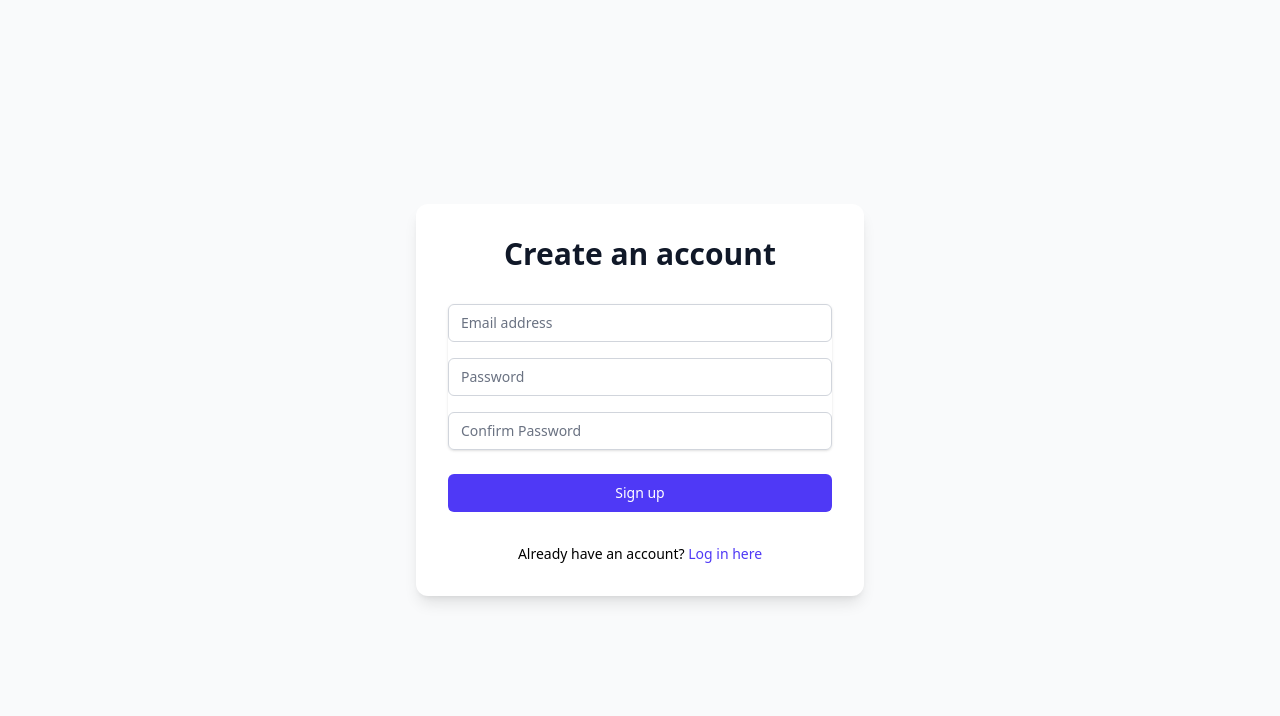
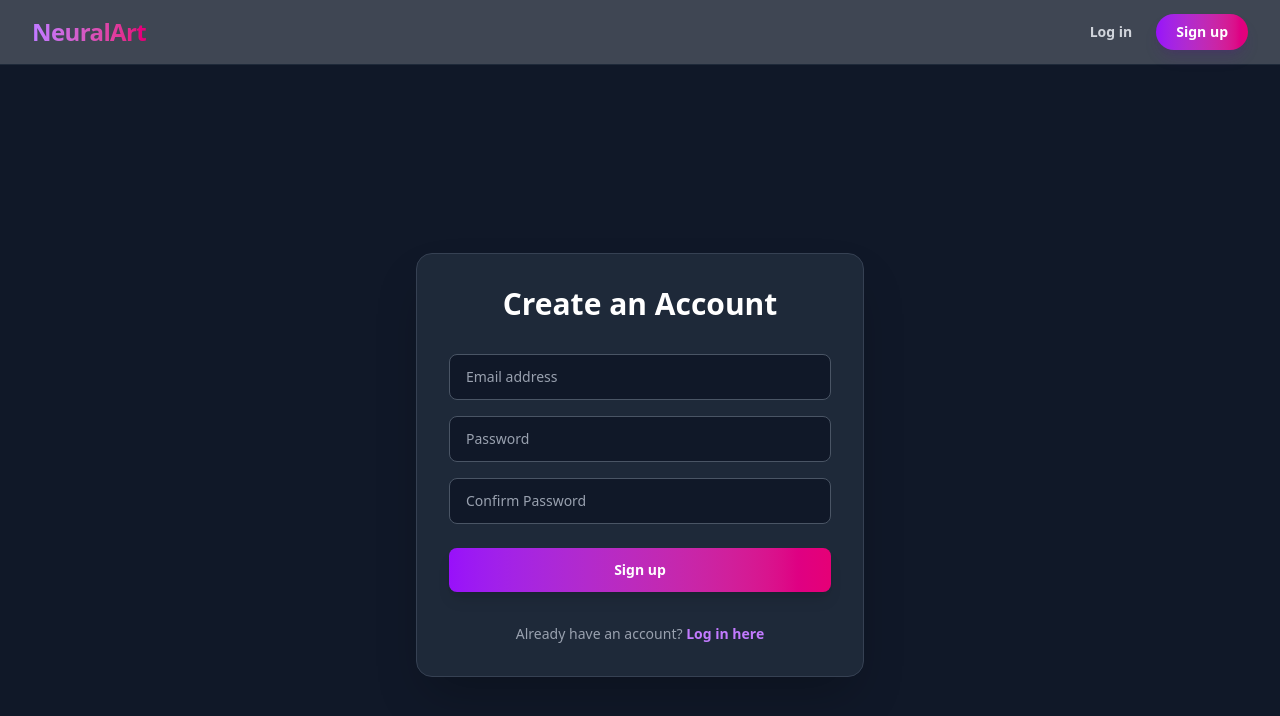
Before and after one commit to Kevo-03/Neural-Style-Transfer, a Next.js app in the folder frontend/: page /signup in a window 1280 px wide. Shown: the top 716 px of the page. Built offline with nearby package versions, Linux system fonts and the light colour scheme; no server answers.

Commit message:
prevent logged in user to access root, login, signup pages

```diff
--- a/frontend/src/app/layout.tsx
+++ b/frontend/src/app/layout.tsx
@@ -2,6 +2,7 @@ import type { Metadata } from "next";
 import { Geist, Geist_Mono } from "next/font/google";
 import { AuthProvider } from "@/context/AuthContext";
 import "./globals.css";
+import Navbar from "@/components/Navbar";
 
 const geistSans = Geist({
   variable: "--font-geist-sans",
@@ -28,7 +29,12 @@ export default function RootLayout({
       <body
         className={`${geistSans.variable} ${geistMono.variable} antialiased`}
       >
-        <AuthProvider>{children}</AuthProvider>
+        <AuthProvider>
+          <Navbar />
+          <main>
+            {children}
+          </main>
+        </AuthProvider>
       </body>
     </html>
   );
--- a/frontend/src/app/login/page.tsx
+++ b/frontend/src/app/login/page.tsx
@@ -1,16 +1,26 @@
 "use client";
 
 import { useState } from "react";
-import { useAuth } from "@/context/AuthContext"; // Adjust path if needed
+import { useAuth } from "@/context/AuthContext";
+import { useEffect } from "react";
+import { useRouter } from "next/navigation";
+import { Loader2 } from "lucide-react"; // Added for the spinning effect!
 
 export default function LoginPage() {
     const [email, setEmail] = useState("");
     const [password, setPassword] = useState("");
     const [error, setError] = useState("");
     const [isLoading, setIsLoading] = useState(false);
+    const { login, isAuthenticated, isCheckingAuth } = useAuth();
+    const router = useRouter();
 
-    // Bring in the login function from our Brain!
-    const { login } = useAuth();
+    useEffect(() => {
+        // If we are done checking, and they ARE logged in, kick them to the library!
+        if (!isCheckingAuth && isAuthenticated) {
+            router.push("/library");
+        }
+    }, [isAuthenticated, isCheckingAuth, router]);
+
 
     const handleSubmit = async (e: React.FormEvent) => {
         e.preventDefault();
@@ -18,7 +28,6 @@ export default function LoginPage() {
         setError("");
 
         try {
-            // This calls your FastAPI /auth/login route
             await login(email, password);
         } catch (err) {
             setError("Invalid email or password. Please try again.");
@@ -28,25 +37,27 @@ export default function LoginPage() {
     };
 
     return (
-        <div className="flex min-h-screen items-center justify-center bg-gray-50">
-            <div className="w-full max-w-md space-y-8 rounded-xl bg-white p-8 shadow-lg">
+        <div className="flex min-h-screen items-center justify-center bg-gray-900 px-4">
+            <div className="w-full max-w-md space-y-8 rounded-2xl border border-gray-700 bg-gray-800 p-8 shadow-2xl">
                 <div>
-                    <h2 className="text-center text-3xl font-extrabold text-gray-900">
-                        Sign in to your account
+                    <h2 className="text-center text-3xl font-extrabold text-white">
+                        Welcome Back
                     </h2>
                 </div>
 
                 <form className="mt-8 space-y-6" onSubmit={handleSubmit}>
                     {error && (
-                        <div className="text-red-500 text-sm text-center">{error}</div>
+                        <div className="rounded-lg bg-red-900/30 p-3 border border-red-500/50 text-red-200 text-sm text-center">
+                            {error}
+                        </div>
                     )}
 
-                    <div className="space-y-4 rounded-md shadow-sm">
+                    <div className="space-y-4">
                         <div>
                             <input
                                 type="email"
                                 required
-                                className="w-full rounded-md border border-gray-300 px-3 py-2 text-gray-900 placeholder-gray-500 focus:border-indigo-500 focus:outline-none focus:ring-indigo-500 sm:text-sm"
+                                className="w-full rounded-lg border border-gray-600 bg-gray-900 px-4 py-3 text-white placeholder-gray-400 focus:border-purple-500 focus:outline-none focus:ring-1 focus:ring-purple-500 sm:text-sm transition"
                                 placeholder="Email address"
                                 value={email}
                                 onChange={(e) => setEmail(e.target.value)}
@@ -56,7 +67,7 @@ export default function LoginPage() {
                             <input
                                 type="password"
                                 required
-                                className="w-full rounded-md border border-gray-300 px-3 py-2 text-gray-900 placeholder-gray-500 focus:border-indigo-500 focus:outline-none focus:ring-indigo-500 sm:text-sm"
+                                className="w-full rounded-lg border border-gray-600 bg-gray-900 px-4 py-3 text-white placeholder-gray-400 focus:border-purple-500 focus:outline-none focus:ring-1 focus:ring-purple-500 sm:text-sm transition"
                                 placeholder="Password"
                                 value={password}
                                 onChange={(e) => setPassword(e.target.value)}
@@ -68,9 +79,16 @@ export default function LoginPage() {
                         <button
                             type="submit"
                             disabled={isLoading}
-                            className="group relative flex w-full justify-center rounded-md border border-transparent bg-indigo-600 px-4 py-2 text-sm font-medium text-white hover:bg-indigo-700 focus:outline-none focus:ring-2 focus:ring-indigo-500 focus:ring-offset-2 disabled:bg-indigo-400"
+                            className="group relative flex w-full justify-center items-center rounded-lg bg-gradient-to-r from-purple-600 to-pink-600 px-4 py-3 text-sm font-bold text-white hover:opacity-90 transition disabled:opacity-50 disabled:cursor-not-allowed shadow-lg"
                         >
-                            {isLoading ? "Signing in..." : "Sign in"}
+                            {isLoading ? (
+                                <>
+                                    <Loader2 className="w-5 h-5 mr-2 animate-spin" />
+                                    Signing in...
+                                </>
+                            ) : (
+                                "Sign in"
+                            )}
                         </button>
                     </div>
                 </form>
--- a/frontend/src/app/page.tsx
+++ b/frontend/src/app/page.tsx
@@ -1,25 +1,53 @@
+"use client";
+
 import Link from "next/link";
+import { useAuth } from "@/context/AuthContext";
+import { useRouter } from "next/navigation";
+import { useEffect } from "react";
+import { Loader2 } from "lucide-react";
 
 export default function Home() {
+  const { isAuthenticated, isCheckingAuth } = useAuth();
+  const router = useRouter();
+
+  // 🛡️ THE REVERSE BOUNCER: If they are already logged in, send them to the app!
+  useEffect(() => {
+    if (!isCheckingAuth && isAuthenticated) {
+      router.push("/library");
+    }
+  }, [isAuthenticated, isCheckingAuth, router]);
+
+  // Prevent UI flash while checking
+  if (isCheckingAuth) {
+    return (
+      <div className="flex min-h-screen items-center justify-center bg-gray-900">
+        <Loader2 className="w-8 h-8 animate-spin text-purple-500" />
+      </div>
+    );
+  }
+
   return (
-    <div className="flex min-h-[calc(100vh-4rem)] flex-col items-center justify-center bg-gray-50 px-4 text-center">
-      <h1 className="text-5xl font-extrabold tracking-tight text-gray-900 sm:text-6xl">
-        Transform Your Photos with <span className="text-indigo-600">AI</span>
+    <div className="flex min-h-[calc(100vh-4rem)] flex-col items-center justify-center bg-gray-900 px-4 text-center">
+      <h1 className="text-5xl font-extrabold tracking-tight text-white sm:text-6xl">
+        Transform Your Photos with{" "}
+        <span className="bg-gradient-to-r from-purple-400 to-pink-600 bg-clip-text text-transparent">
+          AI
+        </span>
       </h1>
-      <p className="mx-auto mt-6 max-w-2xl text-lg text-gray-500">
+      <p className="mx-auto mt-6 max-w-2xl text-lg text-gray-300">
         Upload your photos and apply the visual style of famous artworks using our advanced Neural Style Transfer engine.
       </p>
 
       <div className="mt-10 flex flex-col justify-center space-y-4 sm:flex-row sm:space-x-4 sm:space-y-0">
         <Link
           href="/signup"
-          className="inline-flex items-center justify-center rounded-md border border-transparent bg-indigo-600 px-8 py-3 text-base font-medium text-white hover:bg-indigo-700 md:py-4 md:text-lg"
+          className="inline-flex items-center justify-center rounded-full bg-gradient-to-r from-purple-600 to-pink-600 px-8 py-3 text-base font-bold text-white hover:opacity-90 transition md:py-4 md:text-lg"
         >
           Get Started for Free
         </Link>
         <Link
           href="/login"
-          className="inline-flex items-center justify-center rounded-md border border-transparent bg-indigo-100 px-8 py-3 text-base font-medium text-indigo-700 hover:bg-indigo-200 md:py-4 md:text-lg"
+          className="inline-flex items-center justify-center rounded-full border border-gray-600 bg-gray-800 px-8 py-3 text-base font-bold text-white hover:bg-gray-700 transition md:py-4 md:text-lg"
         >
           Log In
         </Link>
--- a/frontend/src/app/signup/page.tsx
+++ b/frontend/src/app/signup/page.tsx
@@ -2,7 +2,10 @@
 
 import { useState } from "react";
 import { useAuth } from "@/context/AuthContext";
-import Link from "next/link"; // For linking back to the login page
+import { useEffect } from "react";
+import { useRouter } from "next/navigation";
+import Link from "next/link";
+import { Loader2 } from "lucide-react";
 
 export default function SignupPage() {
     const [email, setEmail] = useState("");
@@ -10,8 +13,16 @@ export default function SignupPage() {
     const [confirmPassword, setConfirmPassword] = useState("");
     const [error, setError] = useState("");
     const [isLoading, setIsLoading] = useState(false);
+    const { signup, isAuthenticated, isCheckingAuth } = useAuth();
+    const router = useRouter();
 
-    const { signup } = useAuth();
+    useEffect(() => {
+        // If we are done checking, and they ARE logged in, kick them to the library!
+        if (!isCheckingAuth && isAuthenticated) {
+            router.push("/library");
+        }
+    }, [isAuthenticated, isCheckingAuth, router]);
+
 
     const handleSubmit = async (e: React.FormEvent) => {
         e.preventDefault();
@@ -26,7 +37,6 @@ export default function SignupPage() {
 
         try {
             await signup(email, password);
-            // The context handles the redirect to /library after logging them in!
         } catch (err) {
             setError("Could not create account. Email might already exist.");
         } finally {
@@ -35,24 +45,26 @@ export default function SignupPage() {
     };
 
     return (
-        <div className="flex min-h-screen items-center justify-center bg-gray-50">
-            <div className="w-full max-w-md space-y-8 rounded-xl bg-white p-8 shadow-lg">
+        <div className="flex min-h-screen items-center justify-center bg-gray-900 px-4">
+            <div className="w-full max-w-md space-y-8 rounded-2xl border border-gray-700 bg-gray-800 p-8 shadow-2xl">
                 <div>
-                    <h2 className="text-center text-3xl font-extrabold text-gray-900">
-                        Create an account
+                    <h2 className="text-center text-3xl font-extrabold text-white">
+                        Create an Account
                     </h2>
                 </div>
 
                 <form className="mt-8 space-y-6" onSubmit={handleSubmit}>
                     {error && (
-                        <div className="text-red-500 text-sm text-center">{error}</div>
+                        <div className="rounded-lg bg-red-900/30 p-3 border border-red-500/50 text-red-200 text-sm text-center">
+                            {error}
+                        </div>
                     )}
 
-                    <div className="space-y-4 rounded-md shadow-sm">
+                    <div className="space-y-4">
                         <input
                             type="email"
                             required
-                            className="w-full rounded-md border border-gray-300 px-3 py-2 text-gray-900 placeholder-gray-500 focus:border-indigo-500 focus:outline-none focus:ring-indigo-500 sm:text-sm"
+                            className="w-full rounded-lg border border-gray-600 bg-gray-900 px-4 py-3 text-white placeholder-gray-400 focus:border-purple-500 focus:outline-none focus:ring-1 focus:ring-purple-500 sm:text-sm transition"
                             placeholder="Email address"
                             value={email}
                             onChange={(e) => setEmail(e.target.value)}
@@ -60,7 +72,7 @@ export default function SignupPage() {
                         <input
                             type="password"
                             required
-                            className="w-full rounded-md border border-gray-300 px-3 py-2 text-gray-900 placeholder-gray-500 focus:border-indigo-500 focus:outline-none focus:ring-indigo-500 sm:text-sm"
+                            className="w-full rounded-lg border border-gray-600 bg-gray-900 px-4 py-3 text-white placeholder-gray-400 focus:border-purple-500 focus:outline-none focus:ring-1 focus:ring-purple-500 sm:text-sm transition"
                             placeholder="Password"
                             value={password}
                             onChange={(e) => setPassword(e.target.value)}
@@ -68,7 +80,7 @@ export default function SignupPage() {
                         <input
                             type="password"
                             required
-                            className="w-full rounded-md border border-gray-300 px-3 py-2 text-gray-900 placeholder-gray-500 focus:border-indigo-500 focus:outline-none focus:ring-indigo-500 sm:text-sm"
+                            className="w-full rounded-lg border border-gray-600 bg-gray-900 px-4 py-3 text-white placeholder-gray-400 focus:border-purple-500 focus:outline-none focus:ring-1 focus:ring-purple-500 sm:text-sm transition"
                             placeholder="Confirm Password"
                             value={confirmPassword}
                             onChange={(e) => setConfirmPassword(e.target.value)}
@@ -79,16 +91,23 @@ export default function SignupPage() {
                         <button
                             type="submit"
                             disabled={isLoading}
-                            className="group relative flex w-full justify-center rounded-md border border-transparent bg-indigo-600 px-4 py-2 text-sm font-medium text-white hover:bg-indigo-700 focus:outline-none focus:ring-2 focus:ring-indigo-500 focus:ring-offset-2 disabled:bg-indigo-400"
+                            className="group relative flex w-full justify-center items-center rounded-lg bg-gradient-to-r from-purple-600 to-pink-600 px-4 py-3 text-sm font-bold text-white hover:opacity-90 transition disabled:opacity-50 disabled:cursor-not-allowed shadow-lg"
                         >
-                            {isLoading ? "Creating..." : "Sign up"}
+                            {isLoading ? (
+                                <>
+                                    <Loader2 className="w-5 h-5 mr-2 animate-spin" />
+                                    Creating...
+                                </>
+                            ) : (
+                                "Sign up"
+                            )}
                         </button>
                     </div>
                 </form>
 
-                <div className="text-center text-sm">
+                <div className="text-center text-sm text-gray-400">
                     Already have an account?{" "}
-                    <Link href="/login" className="font-medium text-indigo-600 hover:text-indigo-500">
+                    <Link href="/login" className="font-semibold text-purple-400 hover:text-pink-400 transition">
                         Log in here
                     </Link>
                 </div>
--- /dev/null
+++ b/frontend/src/components/Navbar.tsx
@@ -0,0 +1,71 @@
+"use client";
+
+import Link from "next/link";
+import { useAuth } from "@/context/AuthContext";
+import { Loader2 } from "lucide-react";
+
+export default function Navbar() {
+    const { isAuthenticated, isCheckingAuth, logout } = useAuth();
+
+    return (
+        <nav className="sticky top-0 z-50 w-full border-b border-gray-800 bg-gray-900/80 backdrop-blur-md px-4 sm:px-6 lg:px-8">
+            <div className="mx-auto flex h-16 max-w-7xl items-center justify-between">
+
+                {/* LEFT SIDE: Brand / Logo */}
+                <div className="flex items-center">
+                    <Link
+                        href="/"
+                        className="text-2xl font-extrabold tracking-tight bg-gradient-to-r from-purple-400 to-pink-600 bg-clip-text text-transparent hover:opacity-80 transition"
+                    >
+                        NeuralArt
+                    </Link>
+                </div>
+
+                {/* RIGHT SIDE: Dynamic Links */}
+                <div className="flex items-center space-x-6">
+                    {/* Prevent UI flashing while checking token */}
+                    {isCheckingAuth ? (
+                        <Loader2 className="w-5 h-5 animate-spin text-purple-500" />
+                    ) : isAuthenticated ? (
+                        <>
+                            <Link
+                                href="/generate"
+                                className="text-sm font-semibold text-gray-300 hover:text-purple-400 transition"
+                            >
+                                Create
+                            </Link>
+                            <Link
+                                href="/library"
+                                className="text-sm font-semibold text-gray-300 hover:text-pink-400 transition"
+                            >
+                                My Library
+                            </Link>
+                            <button
+                                onClick={logout}
+                                className="rounded-full border border-gray-600 bg-gray-800 px-5 py-2 text-sm font-bold text-white hover:bg-gray-700 transition shadow-lg"
+                            >
+                                Log out
+                            </button>
+                        </>
+                    ) : (
+                        <>
+                            <Link
+                                href="/login"
+                                className="text-sm font-semibold text-gray-300 hover:text-white transition"
+                            >
+                                Log in
+                            </Link>
+                            <Link
+                                href="/signup"
+                                className="rounded-full bg-gradient-to-r from-purple-600 to-pink-600 px-5 py-2 text-sm font-bold text-white hover:opacity-90 transition shadow-lg shadow-purple-900/20"
+                            >
+                                Sign up
+                            </Link>
+                        </>
+                    )}
+                </div>
+
+            </div>
+        </nav>
+    );
+}
--- a/frontend/src/context/AuthContext.tsx
+++ b/frontend/src/context/AuthContext.tsx
@@ -72,9 +72,9 @@ export const AuthProvider = ({ children }: { children: React.ReactNode }) => {
 
     // 3. The Logout Function
     const logout = () => {
+        // 1. Wipe the token from the browser's storage
         localStorage.removeItem("token");
-        setIsAuthenticated(false);
-        router.push("/login"); // Send them back to the login page
+        window.location.href = "/login";
     };
 
     return (
```
Also changed, not shown: frontend/src/app/library/page.tsx (+28 -17 lines).
